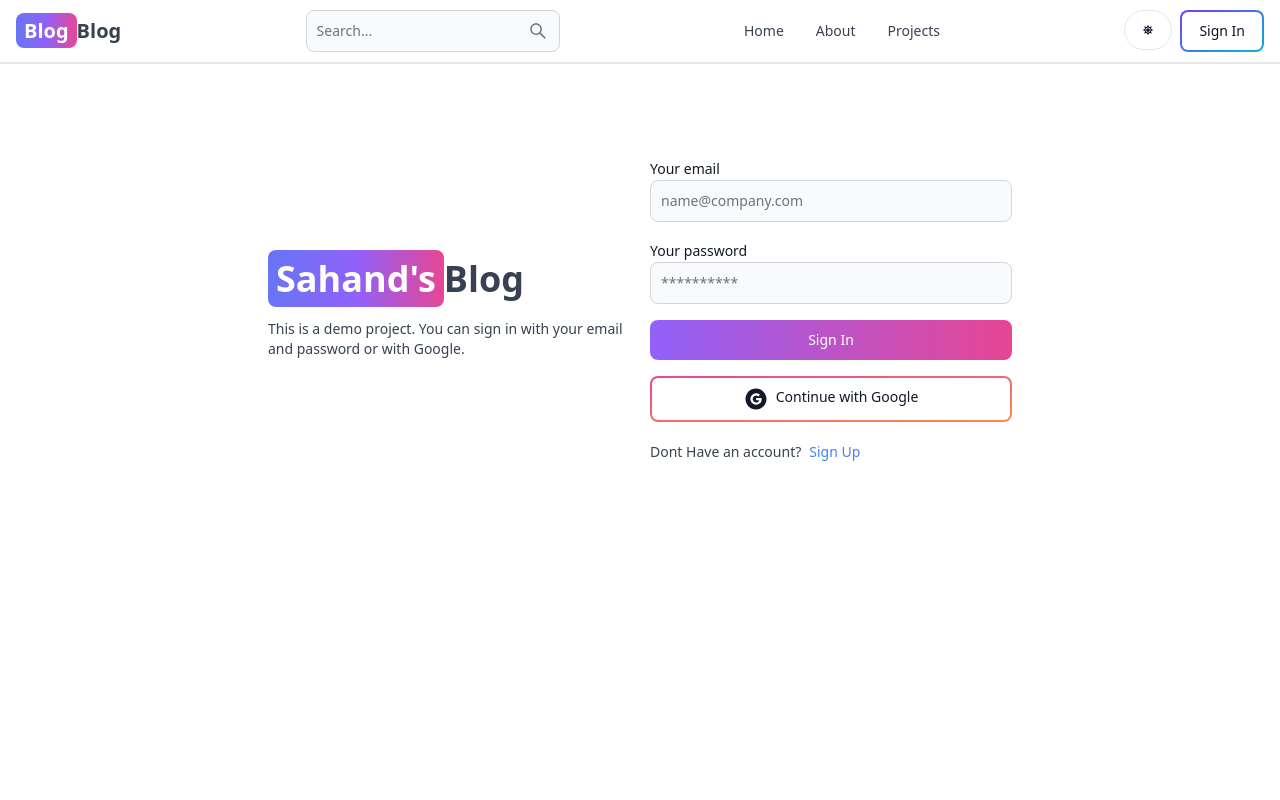
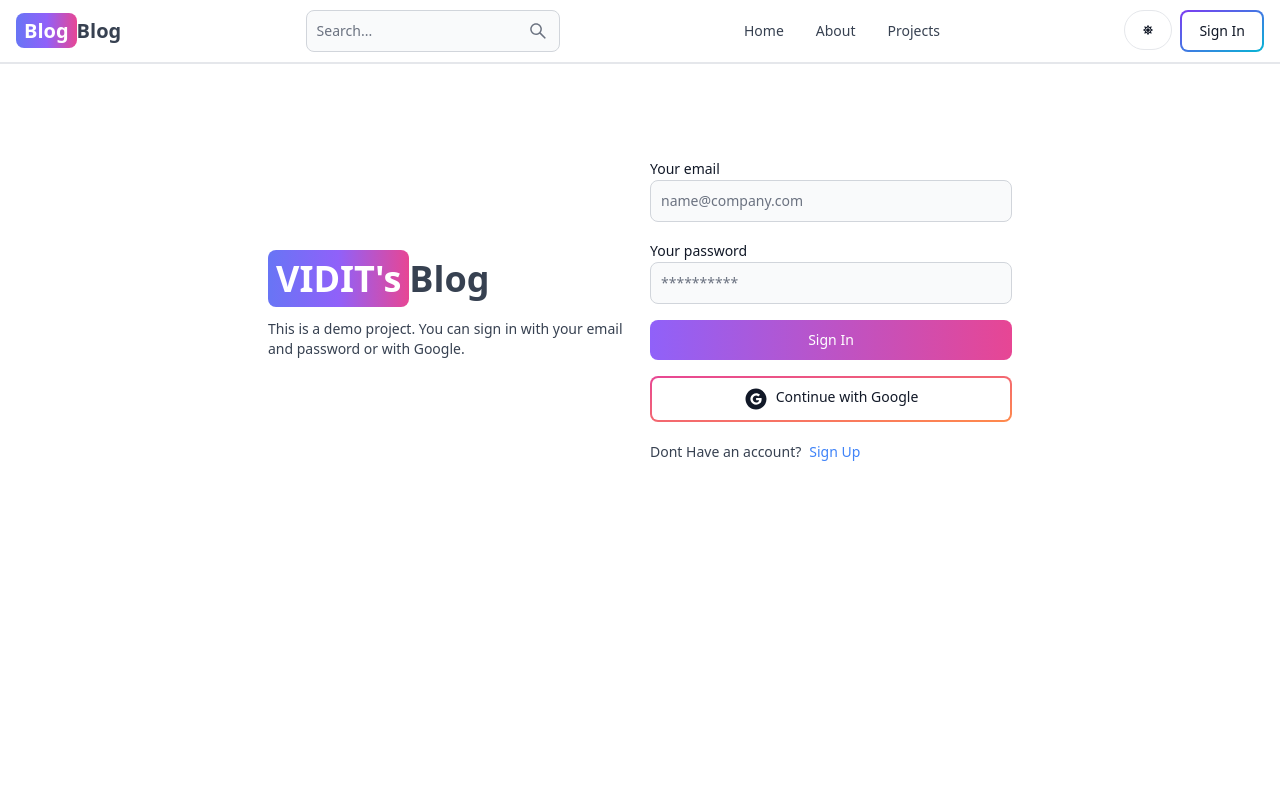
Before and after one commit to viditpandey06/blog-app, a React app in the folder mern-blog/frontend/: page /sign-in in a window 1280 px wide. Shown: the top 800 px of the page. Built offline with nearby package versions, Linux system fonts and the light colour scheme; no server answers; the HTML template or start-up script is replaced by a standard one.

Commit message:
Update SignIn.jsx

```diff
--- a/mern-blog/frontend/src/pages/SignIn.jsx
+++ b/mern-blog/frontend/src/pages/SignIn.jsx
@@ -49,7 +49,7 @@ export default function SignIn() {
         <div className='flex-1'>
           <Link to='/' className='font-bold dark:text-white text-4xl'>
             <span className='px-2 py-1 bg-gradient-to-r from-indigo-500 via-purple-500 to-pink-500 rounded-lg text-white'>
-              Sahand's
+              VIDIT's
             </span>
             Blog
           </Link>
```
